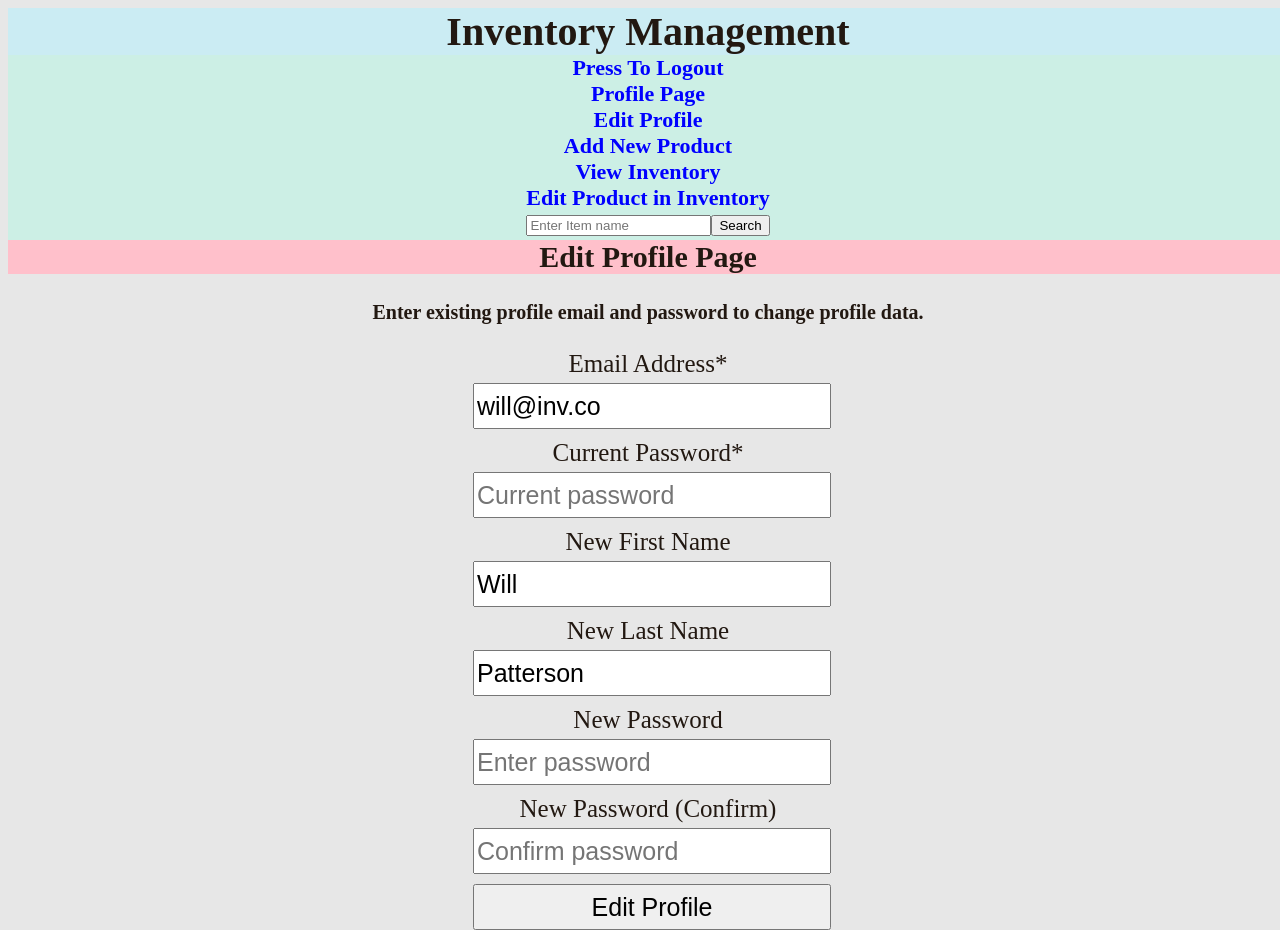
After one commit to XBoxpsycho8192/WebAppProject, a Flask app: page /edit_profile in a window 1280 px wide. The commit adds this page. Run offline with Flask 3, Linux system fonts and the light colour scheme; a user stored in the database is signed in.

Commit message:
Added edit user page, polished up some fine details

```diff
--- a/static/style.css
+++ b/static/style.css
@@ -41,7 +41,7 @@ p,h2,h3,h4 {
 
 /*This effects the input boxes for the add_product page.*/
 #name,#price,#department,#quantity,#sku,#add_product, #signup_form
-, #login_form, #email, #firstName, #lastName, #password1, #password2{
+, #login_form, #email, #firstName, #lastName, #password1, #password2, #old_password{
 	display: block;
 	margin-right: auto;
 	margin-left: auto;
@@ -62,7 +62,7 @@ p,h2,h3,h4 {
 
 /*This effects the input boxes label's for the add_product page.*/
 #name_label, #price_label, #department_label, #quantity_label, #sku_label
-, #email_label, #firstName_label, #lastName_label, #password1_label, #password2_label, #password_label{
+, #email_label, #firstName_label, #lastName_label, #password1_label, #password2_label, #password_label, #old_password_label{
 	display: block;
 	margin-right: auto;
 	margin-left: auto;
--- /dev/null
+++ b/templates/edit_user.html
@@ -0,0 +1,27 @@
+{% extends "index.html" %}
+{% block title %}Edit Profile{% endblock %}
+{% block label %}Edit Profile Page{% endblock %}
+{% block content %}
+<h4>Enter existing profile email and password to change profile data.</h4>
+<form method="POST" id="signup_form">
+  <label for="email" id="email_label">Email Address*</label>
+  <input type="email" id="email" name="email" placeholder="Enter email" value="{{ user.email }}" required/>
+
+  <label for="password2" id="old_password_label">Current Password*</label>
+  <input type="password" id="old_password" name="old_password" placeholder="Current password" required/>
+
+  <label for="firstName" id="firstName_label">New First Name</label>
+  <input type="text" id="firstName" name="firstName" placeholder="Enter first name" value="{{ user.firstName }}"/>
+
+  <label for="lastName" id="lastName_label">New Last Name</label>
+  <input type="text" id="lastName" name="lastName" placeholder="Enter last name" value="{{ user.lastName }}"/>
+
+  <label for="password1" id="password1_label">New Password</label>
+  <input type="password" id="password1" name="password1" placeholder="Enter password"/>
+
+  <label for="password2" id="password2_label">New Password (Confirm)</label>
+  <input type="password" id="password2" name="password2" placeholder="Confirm password"/>
+  <div></div>
+  <button type="submit" id="submit_signup">Edit Profile</button>
+</form>
+{% endblock %}
--- a/templates/index.html
+++ b/templates/index.html
@@ -18,12 +18,12 @@
         </h1>
     </Header>
     <nav>
-        <a href="{{ url_for('views.home')}}">Home Page</a><br>
+        <a href="{{ url_for('views.logout')}}">Press To Logout</a><br>
         <a href="{{ url_for('views.profile_page')}}">Profile Page</a><br>
-        <a href="{{ url_for('views.logout')}}">Press To Logout</a><br>
+        <a href="{{ url_for('views.edit_profile')}}"> Edit Profile</a><br>
         <a href="{{ url_for('views.product_add')}}">Add New Product</a><br>
         <a href="{{ url_for('views.inventory_page')}}">View Inventory</a><br>
-        <a href="{{ url_for('views.inventory_edit')}}"> Edit Inventory</a><br>
+        <a href="{{ url_for('views.inventory_edit')}}"> Edit Product in Inventory</a><br>
     </nav>
     <div id="search">
         <form style="padding-top: 4px;padding-bottom: 4px; justify-content:center; display: flex;" action="/search" method="post" >
@@ -45,10 +45,5 @@
 <!--    Webpage content here-->
     {% endblock %}
 </div>
-<script type="text/javascript">
-    function saveAlert(){
-        alert("Inventory Changes Saved")
-    }
-</script>
 </body>
 </html>
--- a/templates/login.html
+++ b/templates/login.html
@@ -33,7 +33,7 @@
 
     {% block content %} <!--    Webpage content here-->
     <form method="POST" id="login_form">
-      <label for="email" id="email_label">Email Address</label>
+      <label for="email" id="email_label" style="margin-top: 10px">Email Address</label>
       <input type="email" id="email" name="email" placeholder="Enter email"/>
 
       <label for="password1" id="password_label">Password</label>
--- a/templates/profile.html
+++ b/templates/profile.html
@@ -4,8 +4,8 @@
 {% block label %}Profile Page{% endblock %}
 {% block content %}
 <form action="/del_usr" method="POST">
-    <p>Enter User You Wish To Delete:</p>
-    <p><input type="text" name="delete_user" placeholder="First Name"/></p>
+    <p>Enter profile email to delete profile.</p>
+    <p><input type="email" name="delete_user" placeholder="Enter Profile Email"/></p>
     <p><input type="submit" value="submit"></p>
 </form>
     {% for item in values %}
--- a/views.py
+++ b/views.py
@@ -5,7 +5,8 @@ from flask_login import login_user, login_required, logout_user, current_user
 
 # This file serves as a route map. It tells flask which webpage to load.
 views = Blueprint(__name__, "views")
-departments = ['', 'Electronics', 'Clothing', 'Office Supplies', 'Sports', 'Books', 'Grocery']
+departments = ['', 'Automotive', 'Books', 'Clothing', 'Electronics', 'Grocery', 'Seasonal', 'Office Supplies', 'Sports', 'Tools']
+
 
 # This is the route to the Home Page.
 @views.route("/")
@@ -59,13 +60,13 @@ def del_usr():
     from app import db
     if request.method == "POST":
         delUser = request.form.get("delete_user")  # Use get() to retrieve the form input value
-        found_user = Users.query.filter_by(firstName=delUser).first()
+        found_user = Users.query.filter_by(email=delUser).first()
         if found_user:
             db.session.delete(found_user)
             db.session.commit()
-            flash("User deleted successfully!", category="success")
+            flash("Profile deleted successfully!", category="success")
         else:
-            flash("User not found!", category="error")
+            flash("Profile not found!", category="error")
         return redirect(url_for("views.profile_page"))
 
 
@@ -109,6 +110,54 @@ def signup():
 def profile_page():
     from models import Users
     return render_template("profile.html", values=Users.query.all())
+
+
+# Function to edit the inventory file.
+@views.route("/edit_profile", methods=["GET", "POST"])
+@login_required
+def edit_profile():
+    from app import db
+    user = Users.query.get(current_user.id)
+    if request.method == "POST":
+        email = request.form.get('email')
+        old_password = request.form.get('old_password')
+        firstName = request.form.get('firstName')
+        lastName = request.form.get('lastName')
+        password1 = request.form.get('password1')
+        password2 = request.form.get('password2')
+        user_found = Users.query.filter_by(email=email).first()
+        if user_found:
+            if check_password_hash(user_found.password, old_password):
+                new_firstName = firstName
+                new_lastName = lastName
+                new_password1 = password1
+                new_password2 = password2
+                if new_firstName:
+                    user_found.firstName = new_firstName
+                if new_lastName:
+                    user_found.lastName = new_lastName
+                if new_password1:
+                    if len(new_password1) > 7:
+                        if new_password2:
+                            if new_password1 == new_password2:
+                                user_found.password = generate_password_hash(password1, method='scrypt')
+                            else:
+                                flash("New passwords do not match.", category="error")
+                                return render_template("edit_user.html", user=user)
+                        else:
+                            flash("Please re-enter the new password.", category="error")
+                            return render_template("edit_user.html", user=user)
+                    else:
+                        flash("New password must be at least 8 characters long.", category="error")
+                        return render_template("edit_user.html", user=user)
+
+                if new_firstName or new_lastName or (new_password1 and new_password2):
+                    db.session.commit()
+                    flash('Profile edited successfully!', category="success")
+                    return redirect(url_for("views.profile_page"))
+            else:
+                flash("Incorrect current password.", category="error")
+    return render_template("edit_user.html", user=user)
 
 
 # Function that displays the inventory sheet.
```
Also changed, not shown: templates/add_product.html (+7 -7 lines), templates/edit_inventory.html (+6 -5 lines), templates/signup.html (+5 -5 lines), instance/database.db.
